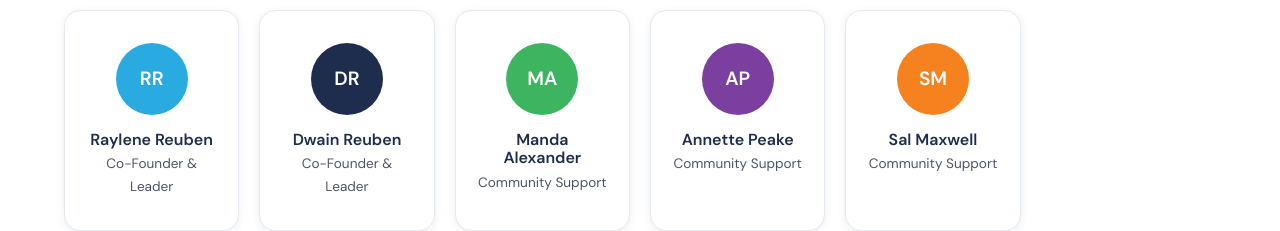
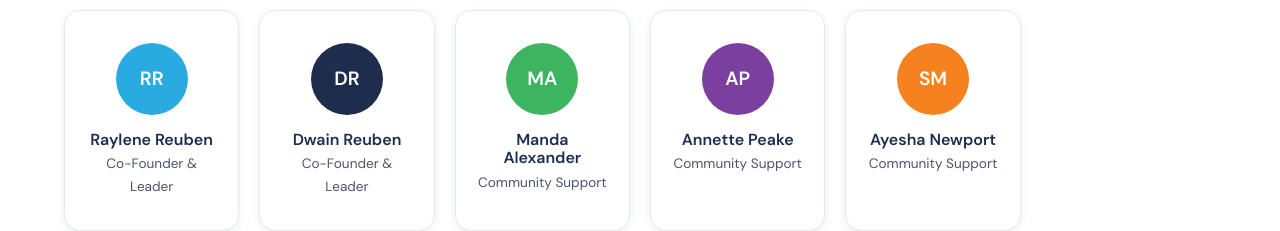
Before and after one commit to temanawaocambridge/temanawaocambridge-site, a Vue app: page /about in a window 1280 px wide. Shown: the part 2660-2891 px from the top of the page. Built offline with nearby package versions, Linux system fonts and the light colour scheme.

Commit message:
update team

```diff
--- a/src/views/About.vue
+++ b/src/views/About.vue
@@ -169,7 +169,7 @@ const team = [
   { name: 'Dwain Reuben',    role: 'Co-Founder & Leader', initials: 'DR', color: 'var(--navy)' },
   { name: 'Manda Alexander', role: 'Community Support',   initials: 'MA', color: 'var(--green)' },
   { name: 'Annette Peake',   role: 'Community Support',   initials: 'AP', color: 'var(--purple)' },
-  { name: 'Sal Maxwell',     role: 'Community Support',   initials: 'SM', color: 'var(--orange)' },
+  { name: 'Ayesha Newport',     role: 'Community Support',   initials: 'SM', color: 'var(--orange)' },
 ]
 
 const trustees = [
@@ -177,7 +177,7 @@ const trustees = [
   { name: 'Cherese Eriepa', role: 'Secretary',   initials: 'CE', color: 'var(--green)' },
   { name: 'Tynaya Mane',    role: 'Treasurer',   initials: 'TM', color: 'var(--purple)' },
   { name: 'Andrea Ruff',    role: 'Trustee',     initials: 'AR', color: 'var(--orange)' },
-  { name: 'Aroha Herewini', role: 'Trustee',     initials: 'AH', color: 'var(--red)' },
+  { name: 'Aroha Herewini', role: 'Trustee',     initials: 'AH', color: 'var(--red)' }
 ]
 </script>
 
```
